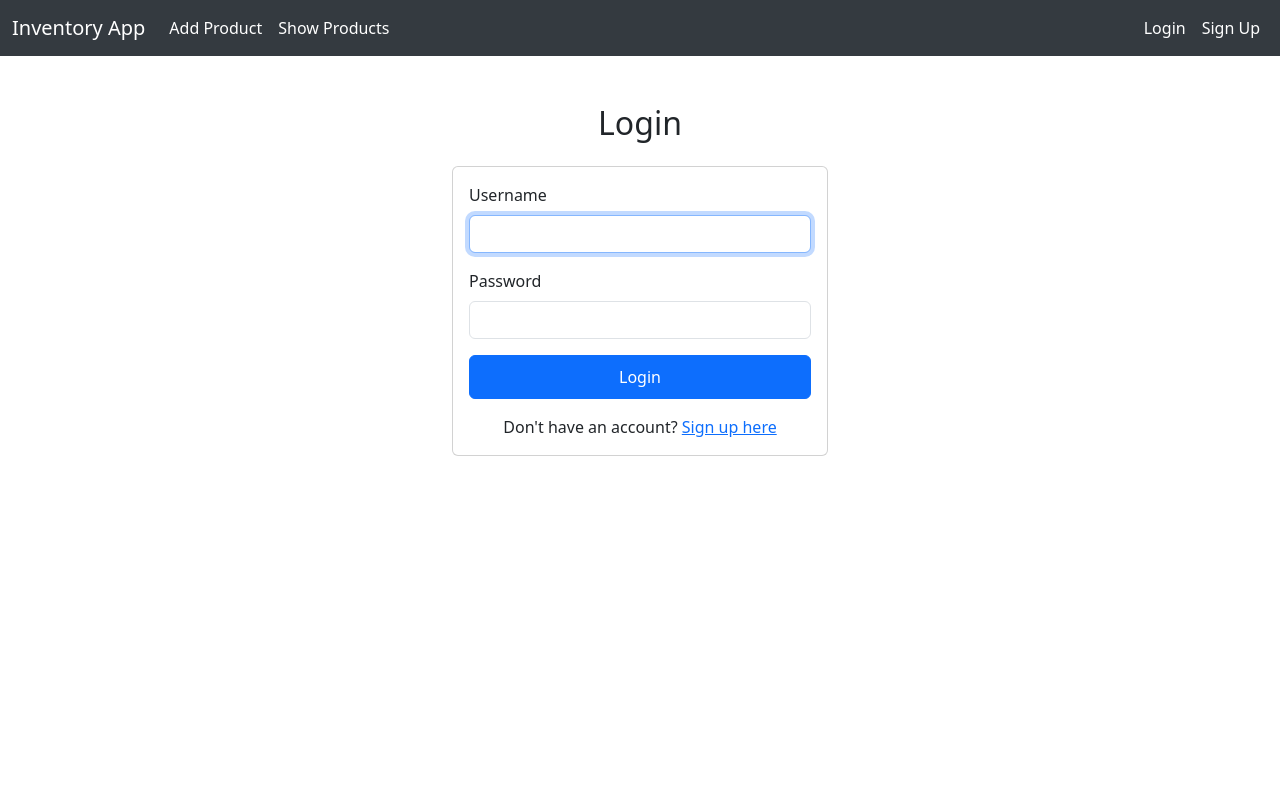
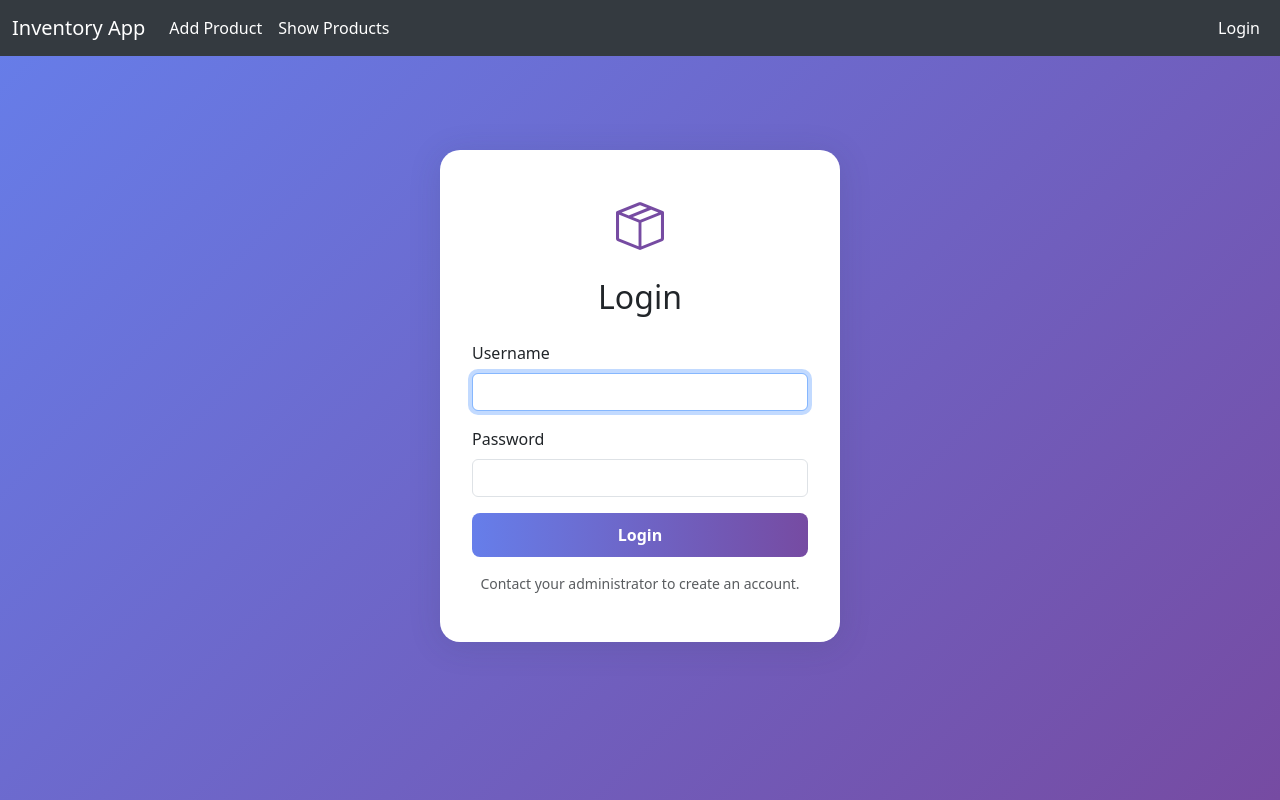
Before and after one commit to McLight-Note/Project_01, a Django app: template remProdKitchen/remProd/templates/remProd/login.html in a window 1280 px wide. Run offline with Django 5.2, Linux system fonts and the light colour scheme; the template is opened without the code that fills it, so the values that code supplies are empty.

Commit message:
Remove signup functionality and create superuser

```diff
--- a/remProdKitchen/remProd/templates/remProd/layout.html
+++ b/remProdKitchen/remProd/templates/remProd/layout.html
@@ -153,9 +153,6 @@
                         <li class="nav-item">
                             <a class="nav-link" href="{% url 'login' %}">Login</a>
                         </li>
-                        <li class="nav-item">
-                            <a class="nav-link" href="{% url 'signup' %}">Sign Up</a>
-                        </li>
                         {% endif %}
                     </ul>
                 </div>
--- a/remProdKitchen/remProd/templates/remProd/login.html
+++ b/remProdKitchen/remProd/templates/remProd/login.html
@@ -2,10 +2,53 @@
 {% block title %}Login - Inventory App{% endblock %}
 
 {% block content %}
-<div class="container mt-5" style="max-width: 400px;">
+<style>
+    body {
+        background: linear-gradient(135deg, #667eea 0%, #764ba2 100%);
+        min-height: 100vh;
+    }
+    .auth-card {
+        box-shadow: 0 4px 32px rgba(44, 62, 80, 0.15);
+        border-radius: 1.25rem;
+        background: #fff;
+        padding: 2.5rem 2rem 2rem 2rem;
+        margin: 0 auto;
+        max-width: 400px;
+    }
+    .auth-icon {
+        font-size: 3rem;
+        color: #764ba2;
+        margin-bottom: 1rem;
+        display: block;
+        text-align: center;
+    }
+    .auth-btn {
+        background: linear-gradient(90deg, #667eea 0%, #764ba2 100%);
+        border: none;
+        color: #fff;
+        font-weight: 600;
+        border-radius: 0.5rem;
+        transition: background 0.2s;
+    }
+    .auth-btn:hover {
+        background: linear-gradient(90deg, #764ba2 0%, #667eea 100%);
+        color: #fff;
+    }
+    .auth-link {
+        color: #764ba2;
+        text-decoration: underline;
+        transition: color 0.2s;
+    }
+    .auth-link:hover {
+        color: #667eea;
+    }
+</style>
+<div class="d-flex align-items-center justify-content-center" style="min-height: 80vh;">
+    <div class="auth-card w-100">
+        <div class="auth-icon">
+            <i class="bi bi-box-seam"></i>
+        </div>
         <h2 class="mb-4 text-center">Login</h2>
-    <div class="card">
-        <div class="card-body">
         <form method="post" novalidate>
             {% csrf_token %}
             {% if form.errors %}
@@ -21,13 +64,11 @@
                 <label for="id_password" class="form-label">Password</label>
                 <input type="password" name="password" required class="form-control" id="id_password">
             </div>
-                <button type="submit" class="btn btn-primary w-100 mb-3">Login</button>
-
+            <button type="submit" class="btn auth-btn w-100 mb-3">Login</button>
             <div class="text-center">
-                    <p class="mb-0">Don't have an account? <a href="{% url 'signup' %}">Sign up here</a></p>
+                <p class="text-muted small">Contact your administrator to create an account.</p>
             </div>
         </form>
     </div>
 </div>
-</div>
 {% endblock %}
--- a/remProdKitchen/remProd/urls.py
+++ b/remProdKitchen/remProd/urls.py
@@ -5,7 +5,6 @@ from django.contrib.auth import views as auth_views
 urlpatterns = [
     path('', views.home_view, name='home'),
     path('dashboard/', views.dashboard_view, name='dashboard'),
-    path('signup/', views.signup_view, name='signup'),
     path('create/', views.product_create_view, name='product_create'),
     path('list/', views.product_list_view, name='product_list'),
     path('update/<int:product_id>/', views.product_update_view, name='product_update'),
--- a/remProdKitchen/remProdKitchen/settings.py
+++ b/remProdKitchen/remProdKitchen/settings.py
@@ -54,7 +54,7 @@ MIDDLEWARE = [
     "django.middleware.clickjacking.XFrameOptionsMiddleware",
 ]
 
-ROOT_URLCONF = "remProdKitchen.urls"
+ROOT_URLCONF = "remProdKitchen.remProdKitchen.urls"
 
 TEMPLATES = [
     {
@@ -71,7 +71,7 @@ TEMPLATES = [
     },
 ]
 
-WSGI_APPLICATION = "remProdKitchen.wsgi.application"
+WSGI_APPLICATION = "remProdKitchen.remProdKitchen.wsgi.application"
 
 
 # Database
--- a/remProdKitchen/remProdKitchen/urls.py
+++ b/remProdKitchen/remProdKitchen/urls.py
@@ -22,7 +22,7 @@ from django.conf.urls.static import static
 
 urlpatterns = [
     path("admin/", admin.site.urls),
-    path('', include('remProd.urls'))
+    path('', include('remProdKitchen.remProd.urls'))
 ]
 
 # Serve media files in both development and production
```
Also changed, not shown: remProdKitchen/remProd/forms.py (+0 -9 lines), remProdKitchen/remProd/templates/remProd/signup.html (deleted, +0 -82 lines), remProdKitchen/remProd/views.py (+1 -17 lines), remProdKitchen/db.sqlite3, remProdKitchen/remProd/migrations/0004_alter_product_options_alter_product_image.py (added). Lines whose indentation alone changed are shown as unchanged.
